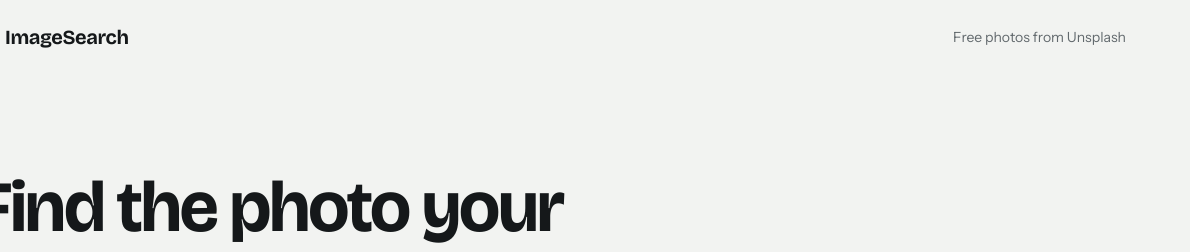
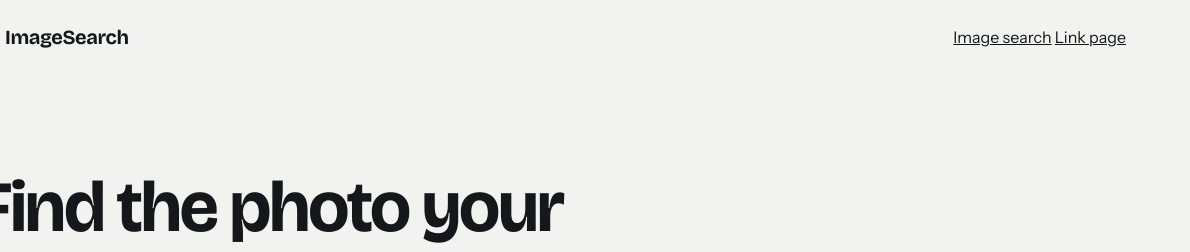
Before and after one commit to Philemon12421/image-search-box, a plain HTML site: page index.html in a window 1280 px wide. Shown: the top 252 px of the page, 90-1280 px from the left. Drawn offline with nearby package versions, Linux system fonts and the light colour scheme; no server answers.

Commit message:
Update index.html

```diff
--- a/index.html
+++ b/index.html
@@ -24,7 +24,10 @@
             </svg>
             ImageSearch
         </a>
-        <p class="topbar-note">Free photos from Unsplash</p>
+        <nav class="topbar-nav">
+            <a href="index.html" aria-current="page">Image search</a>
+            <a href="links.html">Link page</a>
+        </nav>
     </header>
 
     <section class="hero">
```
